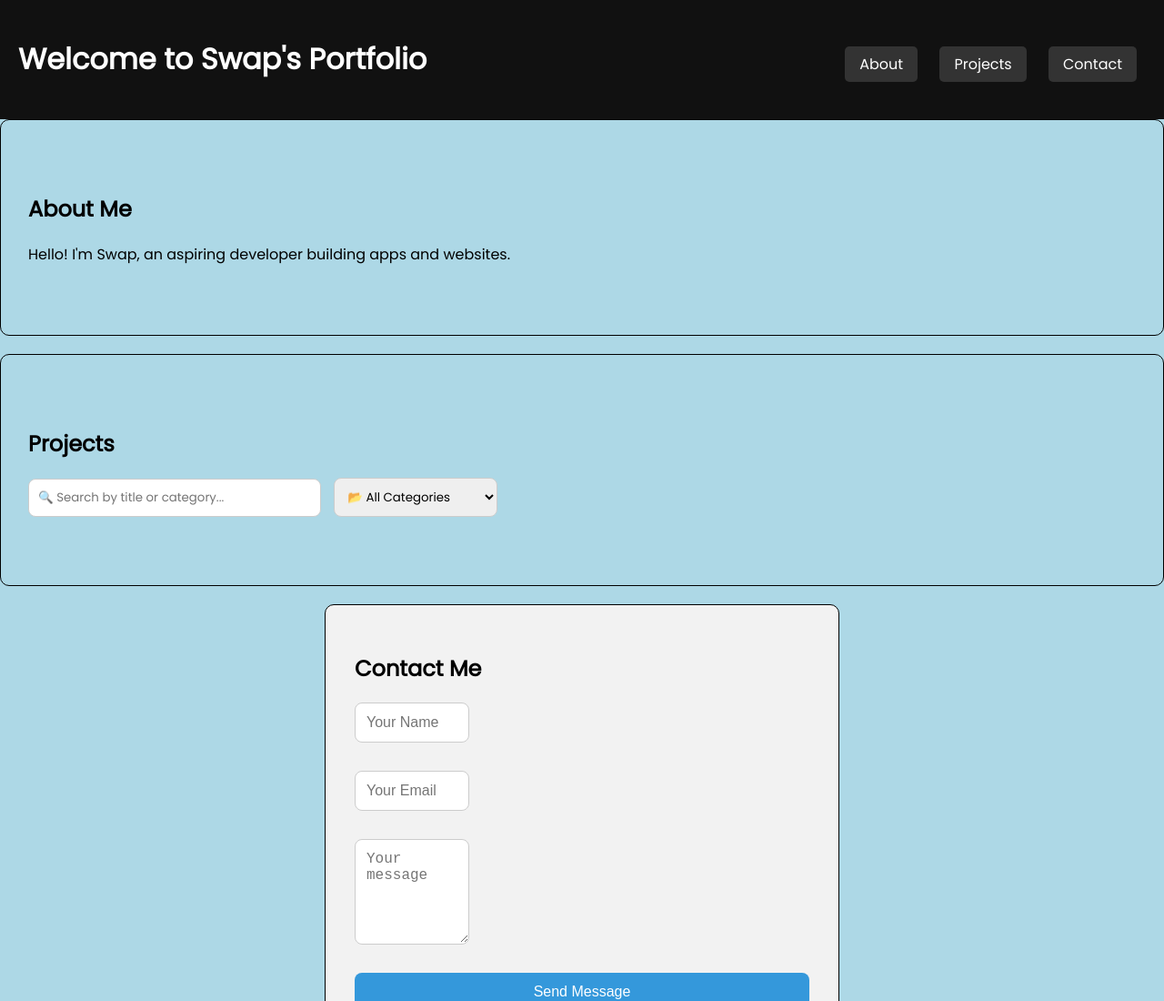
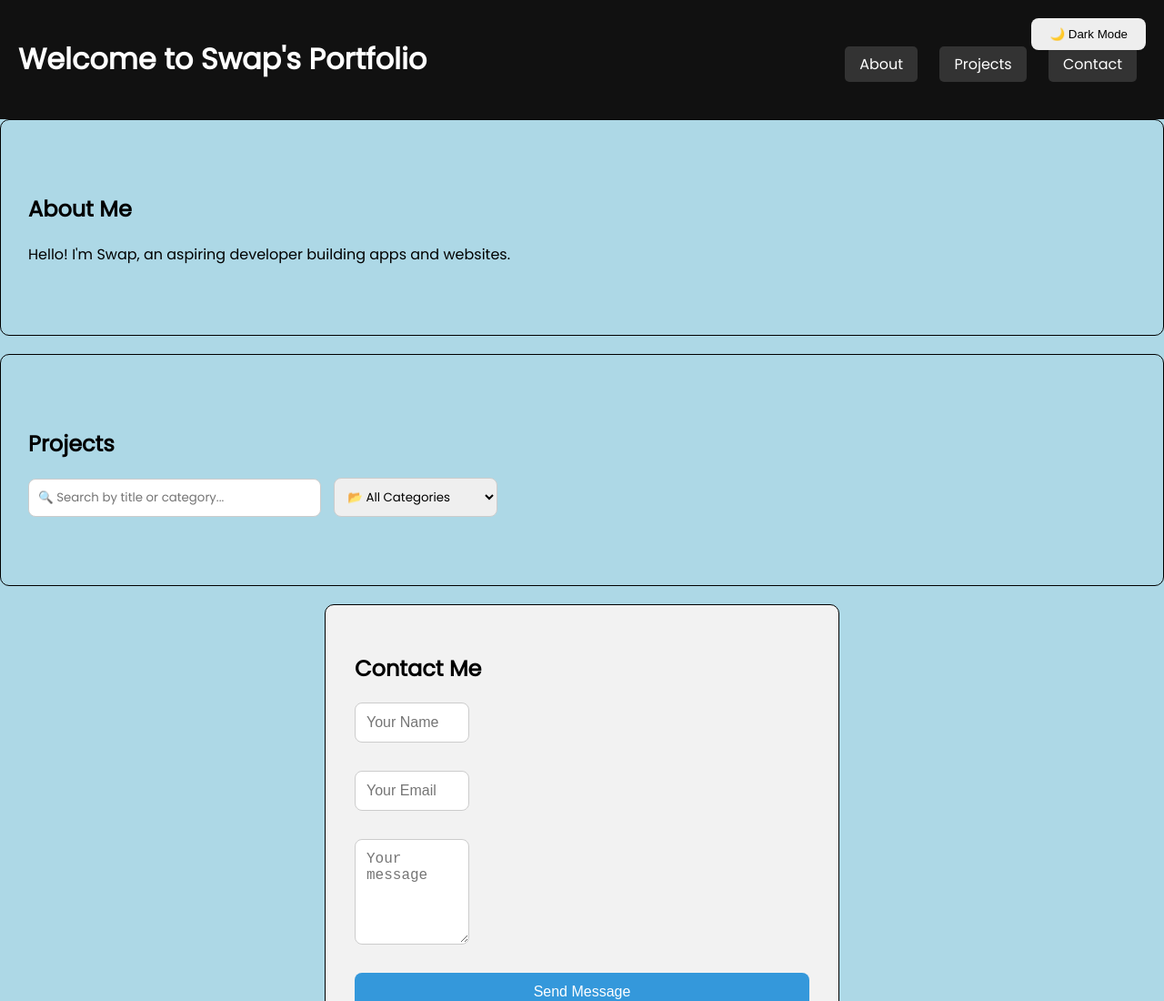
Before and after one commit to swapnilvichare/portfolio, a plain HTML site: page index.html in a window 1280 px wide. Shown: the top 1100 px of the page at 91% size. Drawn offline with nearby package versions, Linux system fonts and the light colour scheme.

Commit message:
Update index.html

```diff
--- a/index.html
+++ b/index.html
@@ -18,7 +18,7 @@
             <a href="#projects">Projects</a>
             <a href="#contact">Contact</a>
         </nav>
-      <!--  <button id="theme-toggle">🌙 Dark Mode</button>-->
+       <button id="theme-toggle">🌙 Dark Mode</button>
     </div>
   </header>
 
```
